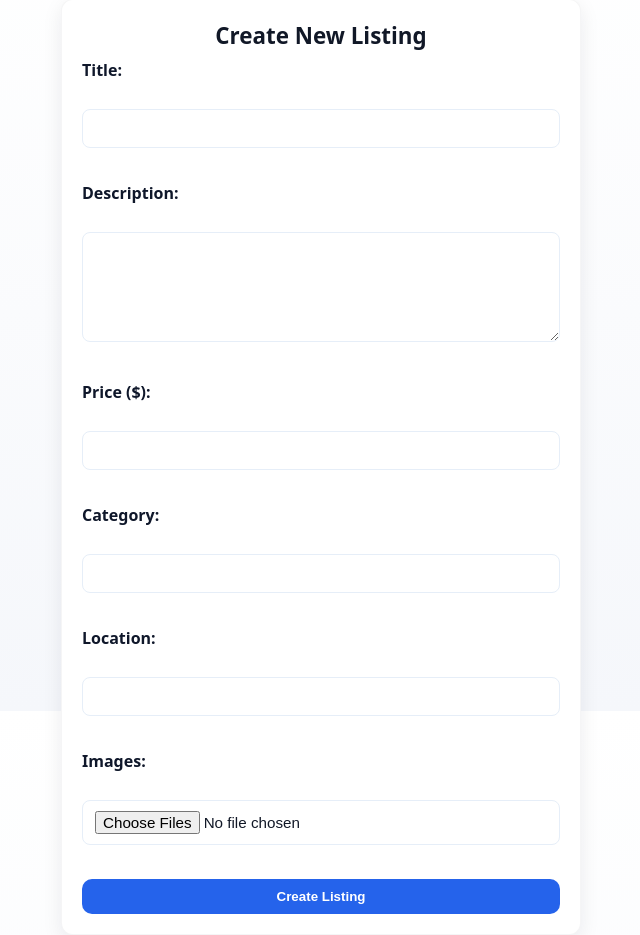
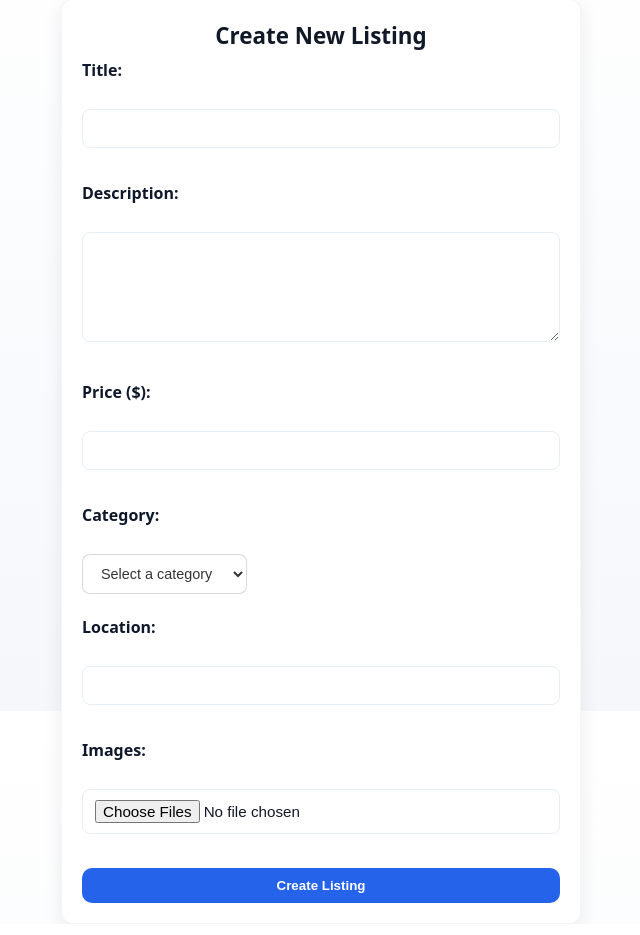
Before and after one commit to Kivi-Vuorilehto/tikawe_boot_sale_website, a Flask app: page /create_listing in a window 1280 px wide. Shown: the part 89-1024 px from the top of the page, without its empty margins (319-959 px from the left). Run offline with Flask 3, Linux system fonts and the light colour scheme; the visitor is signed in with stand-in values (Sample User, id 1); data comes from the database, SQL or seed files in the repository.

Commit message:
added category filtering

```diff
--- a/app.py
+++ b/app.py
@@ -19,7 +19,10 @@ def format_time(time_string):
 def index():
     search = request.args.get("search")
     sort = request.args.get("sort")
-    all_listings = listings.get_listings(search=search, sort=sort)
+    category = request.args.get("category")
+
+    all_listings = listings.get_listings(search=search, sort=sort, category=category)
+    categories = listings.get_categories()
 
     listings_with_images = []
     for l in all_listings:
@@ -27,7 +30,8 @@ def index():
         listing_dict["images"] = listings.get_listing_images(listing_dict["listing_id"])
         listings_with_images.append(listing_dict)
 
-    return render_template("index.html", listings=listings_with_images, selected_sort=sort)
+    return render_template("index.html", listings=listings_with_images,
+                           selected_sort=sort, selected_category=category, categories=categories)
 
 @app.route("/listing/<int:listing_id>")
 def show_listing(listing_id):
@@ -36,7 +40,8 @@ def show_listing(listing_id):
         abort(404)
     comments = listings.get_comments(listing_id)
     listing_images = listings.get_listing_images(listing_id)
-    return render_template("listing.html", listing=listing, comments=comments, listing_images=listing_images, users=users)
+    return render_template("listing.html", listing=listing, comments=comments,
+                           listing_images=listing_images, users=users)
 
 @app.route("/listing/<int:listing_id>/comment", methods=["POST"])
 def add_comment(listing_id):
@@ -110,7 +115,9 @@ def other_profile(profile_id):
 
     search = request.args.get("search")
     sort = request.args.get("sort")
-    user_listings = listings.get_user_listings(profile_id, search=search, sort=sort)
+    category = request.args.get("category")
+    user_listings = listings.get_user_listings(profile_id, search=search, sort=sort, category=category)
+    categories = listings.get_categories()
 
     listings_with_images = []
     for l in user_listings:
@@ -119,7 +126,8 @@ def other_profile(profile_id):
         listings_with_images.append(listing_dict)
     return render_template("profile.html", title="Account", profile_id=profile_id,
                            username=username, time_stamp=time_stamp,
-                           listings=listings_with_images, selected_sort=sort)
+                           listings=listings_with_images, selected_sort=sort,
+                           selected_category=category, categories=categories)
 
 @app.route("/profile")
 def profile():
@@ -130,21 +138,25 @@ def profile():
     username, time_stamp = users.get_profile_info(profile_id)
     search = request.args.get("search")
     sort = request.args.get("sort")
-    user_listings = listings.get_user_listings(profile_id, search=search, sort=sort)
+    category = request.args.get("category")
+    user_listings = listings.get_user_listings(profile_id, search=search, sort=sort, category=category)
+    categories = listings.get_categories()
+
     listings_with_images = []
     for l in user_listings:
         listing_dict = dict(l)
         listing_dict["images"] = listings.get_listing_images(listing_dict["listing_id"])
         listings_with_images.append(listing_dict)
-
     return render_template("profile.html", title="Account", profile_id=profile_id,
                            username=username, time_stamp=time_stamp,
-                           listings=listings_with_images, selected_sort=sort)
+                           listings=listings_with_images, selected_sort=sort,
+                           selected_category=category, categories=categories)
 
 @app.route("/create_listing", methods=["GET", "POST"])
 def create_listing():
     if "user_id" not in session:
         return redirect("/login")
+    categories = listings.get_categories()
 
     if request.method == "POST":
         title = request.form.get("title")
@@ -158,7 +170,7 @@ def create_listing():
             return render_template(
                 "create_listing.html",
                 error="Please fill in all required fields.",
-                title="Create Listing")
+                title="Create Listing", categories=categories)
 
         listing_id = listings.create_listing(
             user_id=session["user_id"],
@@ -179,7 +191,7 @@ def create_listing():
 
         return redirect(url_for("profile"))
 
-    return render_template("create_listing.html", title="Create Listing")
+    return render_template("create_listing.html", title="Create Listing", categories=categories)
 
 
 @app.route("/delete_listing/<int:listing_id>", methods=["POST"])
--- a/db.py
+++ b/db.py
@@ -3,10 +3,10 @@ from flask import g
 
 DATABASE = "market.db"
 def get_connection():
-    con = sqlite3.connect(DATABASE)
-    con.execute("PRAGMA foreign_keys = ON")
-    con.row_factory = sqlite3.Row
-    return con
+    conn = sqlite3.connect(DATABASE)
+    conn.execute("PRAGMA foreign_keys = ON")
+    conn.row_factory = sqlite3.Row
+    return conn
 
 def init_database():
     conn = get_connection()
@@ -20,13 +20,19 @@ def init_database():
         );""")
 
     cursor.execute("""
+        CREATE TABLE IF NOT EXISTS ListingCategories (
+            category_id INTEGER PRIMARY KEY,
+            category_name TEXT NOT NULL UNIQUE
+        );""")
+
+    cursor.execute("""
         CREATE TABLE IF NOT EXISTS Listings (
             listing_id INTEGER PRIMARY KEY,
             user_id INTEGER REFERENCES Users(user_id) ON DELETE CASCADE,
             title TEXT,
             description TEXT,
             price REAL,
-            category TEXT,
+            category TEXT REFERENCES ListingCategories (category_id),
             location TEXT,
             time_stamp TEXT,
             status INTEGER DEFAULT 1
@@ -47,21 +53,36 @@ def init_database():
             comment_text TEXT,
             time_stamp TEXT
         );""")
+
+    cursor.execute("""
+        INSERT OR IGNORE INTO ListingCategories (category_name) VALUES
+        ('Electronics'),
+        ('Clothing'),
+        ('Home & Garden'),
+        ('Food'),
+        ('Toys & Games'),
+        ('Books'),
+        ('Furniture'),
+        ('Tools'),
+        ('Sports Equipment'),
+        ('Collectibles'),
+        ('Other'); """)
+
     conn.commit()
     conn.close()
 
 
 def execute(sql, params=[]):
-    con = get_connection()
-    result = con.execute(sql, params)
-    con.commit()
+    conn = get_connection()
+    result = conn.execute(sql, params)
+    conn.commit()
     g.last_insert_id = result.lastrowid
-    con.close()
+    conn.close()
 
 def query(sql, params=[]):
-    con = get_connection()
-    result = con.execute(sql, params).fetchall()
-    con.close()
+    conn = get_connection()
+    result = conn.execute(sql, params).fetchall()
+    conn.close()
     return result
 
 def last_insert_id():
--- a/listings.py
+++ b/listings.py
@@ -104,3 +104,7 @@ def get_comments(listing_id):
         ORDER BY c.time_stamp ASC
     """
     return db.query(sql, [listing_id])
+
+def get_categories():
+    sql = "SELECT * FROM ListingCategories ORDER BY category_name ASC"
+    return db.query(sql)
--- a/static/css/style.css
+++ b/static/css/style.css
@@ -144,6 +144,22 @@ h4 { font-size: 1rem; }
 }
 
 .search-form select:focus {
+  border-color: var(--accent);
+  box-shadow: 0 0 0 2px rgba(59, 130, 246, 0.2);
+}
+
+.category-form {
+  padding: 10px 14px;
+  font-size: 0.9rem;
+  border: 1px solid rgba(0, 0, 0, 0.15);
+  border-radius: 8px;
+  background-color: #fff;
+  color: #333;
+  transition: all 0.2s ease;
+  outline: none;
+}
+
+.category-form select:focus {
   border-color: var(--accent);
   box-shadow: 0 0 0 2px rgba(59, 130, 246, 0.2);
 }
--- a/templates/base.html
+++ b/templates/base.html
@@ -17,7 +17,7 @@
         <div class="nav-links">
             {% if session.get("user_id") %}
                 <a href="{{ url_for('create_listing') }}">Create new listing</a> |
-                <a href="{{ url_for('profile') }}">Account</a> |
+                <a href="{{ url_for('other_profile', profile_id=session['user_id']) }}">Account</a> |
                 <a href="{{ url_for('logout') }}">Logout</a>
             {% else %}
                 <a href="{{ url_for('login') }}">Login</a> |
--- a/templates/create_listing.html
+++ b/templates/create_listing.html
@@ -19,7 +19,12 @@
         <input type="number" step="0.01" name="price" id="price" required><br><br>
 
         <label for="category">Category:</label><br>
-        <input type="text" name="category" id="category"><br><br>
+        <select name="category" id="category" required class="category-form">
+            <option value="">Select a category</option>
+            {% for cat in categories %}
+                <option value="{{ cat['category_name'] }}">{{ cat['category_name'] }}</option>
+            {% endfor %}
+        </select><br><br>
 
         <label for="location">Location:</label><br>
         <input type="text" name="location" id="location"><br><br>
```
Also changed, not shown: templates/index.html (+9 -0 lines), templates/profile.html (+9 -0 lines).
